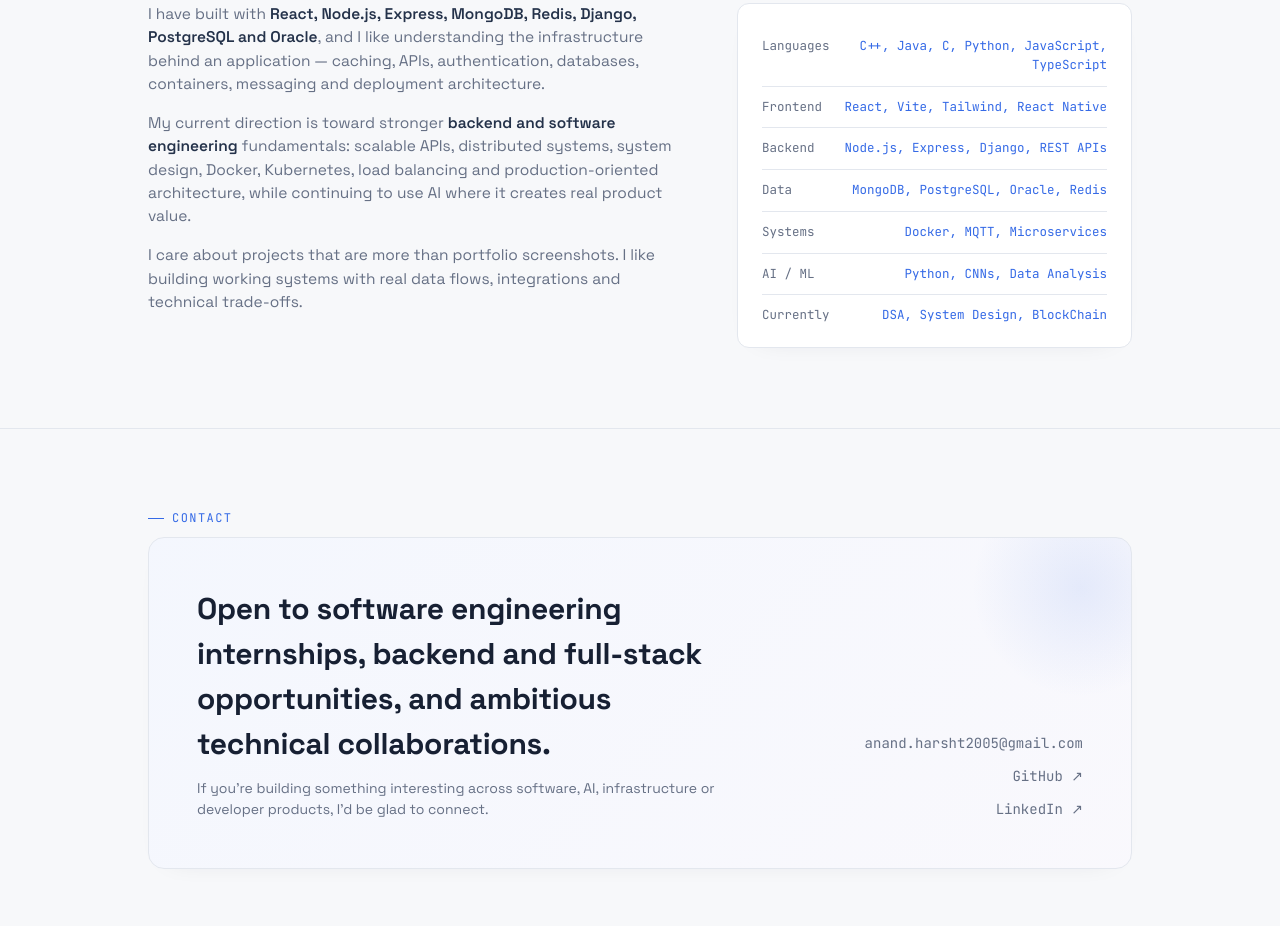
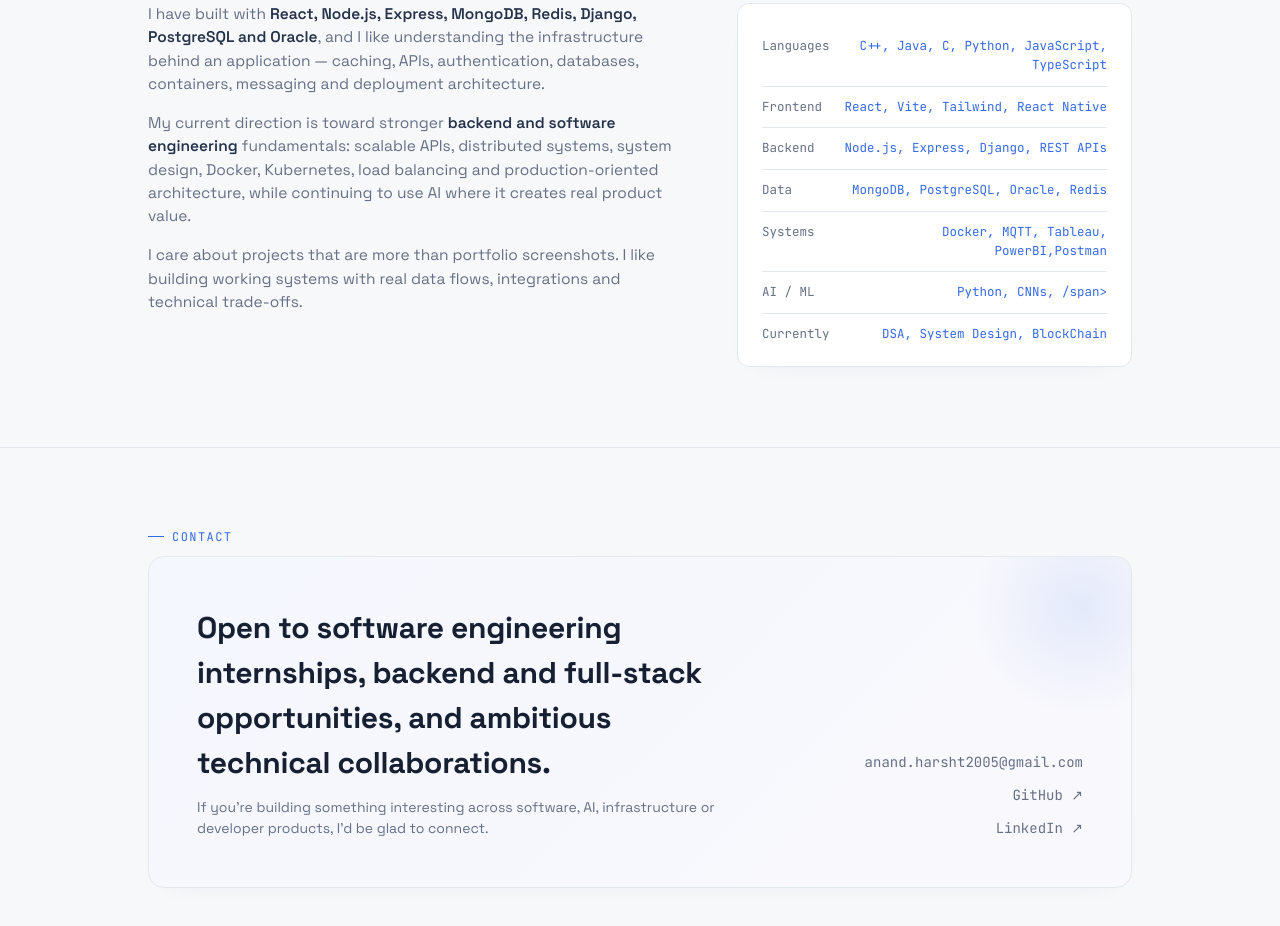
Before and after one commit to anandharshit12005-hash/Portfolio, a plain HTML site: page index.html in a window 1280 px wide. Shown: the part 2528-3454 px from the top of the page. Drawn offline with Linux system fonts and the light colour scheme.

Commit message:
Update index.html

```diff
--- a/index.html
+++ b/index.html
@@ -770,7 +770,7 @@
       <a class="btn" href="#contact">Get in touch</a>
 
       <!-- Replace resume.pdf with your actual resume file/path -->
-      <a class="btn" href="https://drive.google.com/file/d/YOUR_RESUME_ID/view?usp=sharing" target="_blank" rel="noopener noreferrer">Resume ↗</a>
+      <a class="btn" href="https://drive.google.com/file/d/1Kdkb5XqVn9bVKWX3cKvkKqEK37TM7Wr6/view?usp=drive_link" target="_blank" rel="noopener noreferrer">Resume ↗</a>
     </div>
   </div>
 </header>
@@ -1023,12 +1023,12 @@
 
           <div class="stack-row">
             <span>Systems</span>
-            <span>Docker, MQTT, Microservices</span>
+            <span>Docker, MQTT, Tableau, PowerBI,Postman</span>
           </div>
 
           <div class="stack-row">
             <span>AI / ML</span>
-            <span>Python, CNNs, Data Analysis</span>
+            <span>Python, CNNs, /span>
           </div>
 
           <div class="stack-row">
```
